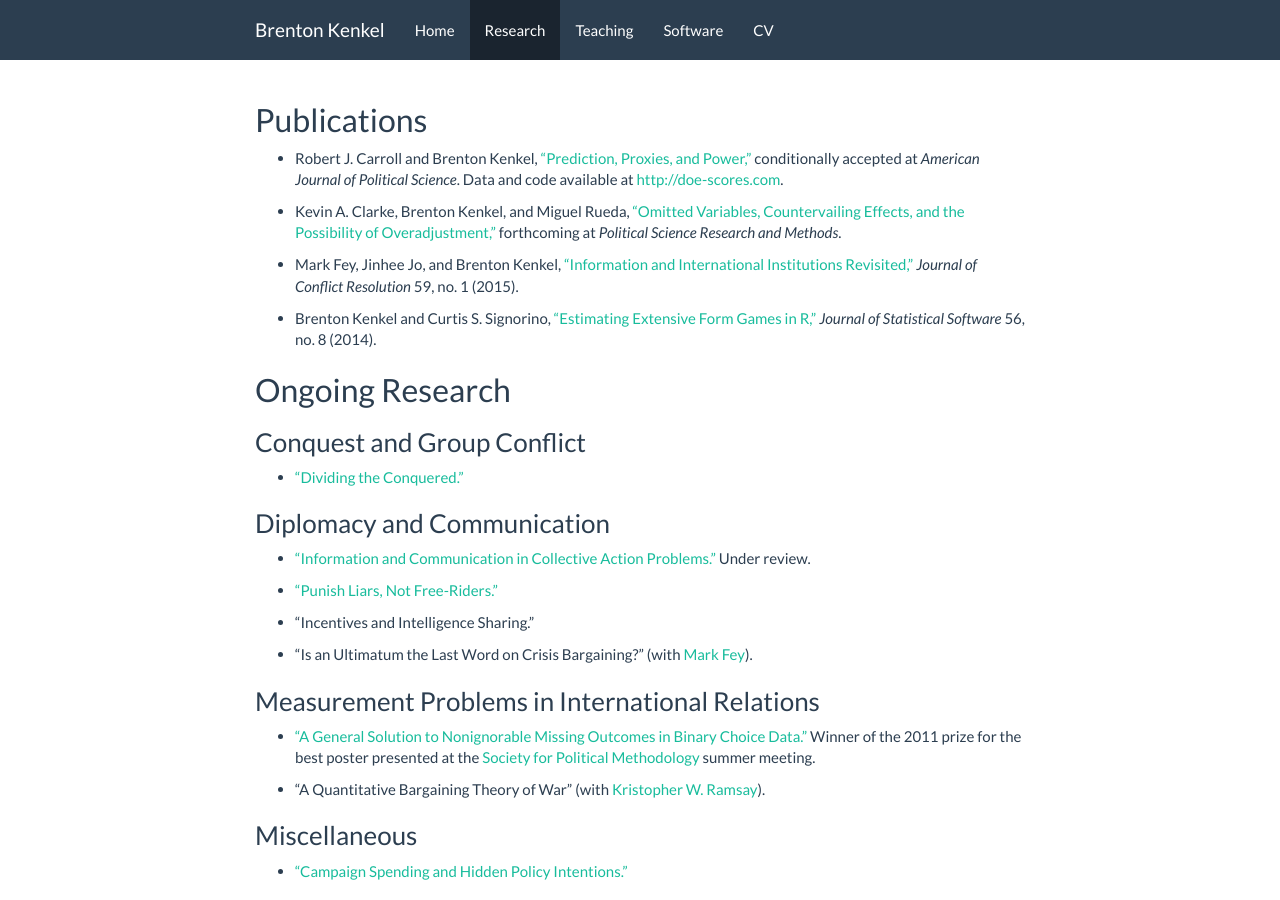
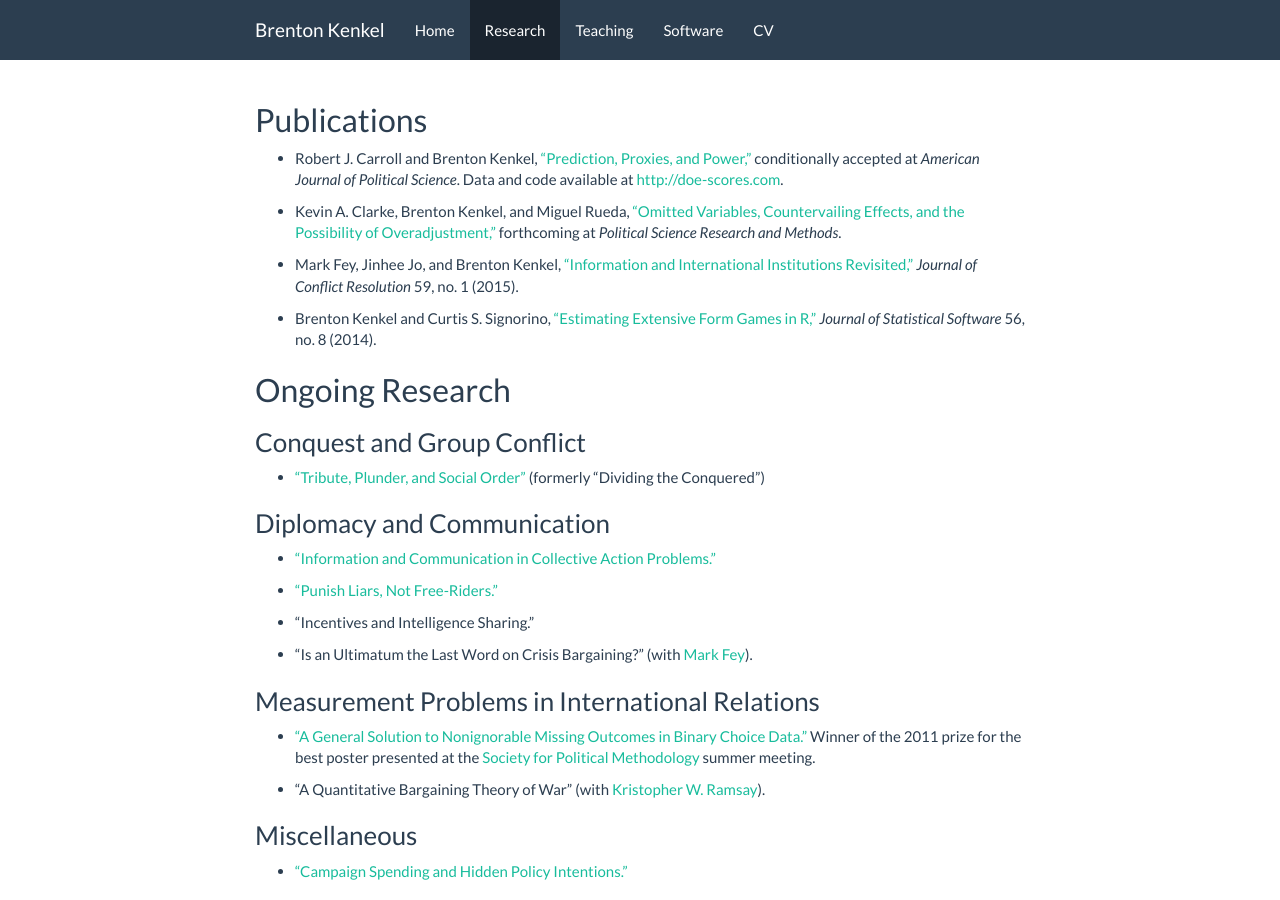
Before and after one commit to brentonk/old-website, a Jekyll site: the page built from research.md, in a window 1280 px wide. Built offline with Jekyll 4.4.1, drawn with Linux system fonts in a browser that asks for light colours; nearby versions of some CDN libraries.

Commit message:
Update DtC

```diff
--- a/research.md
+++ b/research.md
@@ -21,12 +21,12 @@ description: >-
 
 ## Conquest and Group Conflict
 
-* ["Dividing the Conquered."](data/divconq.pdf)
+* ["Tribute, Plunder, and Social Order"](data/divconq.pdf) (formerly "Dividing the Conquered")
 
 
 ## Diplomacy and Communication
 
-* ["Information and Communication in Collective Action Problems."](data/ca1.pdf)  Under review.
+* ["Information and Communication in Collective Action Problems."](data/ca1.pdf)
 
 * ["Punish Liars, Not Free-Riders."](data/punish-liars.pdf)
 
```
Also changed, not shown: 1 other file.
